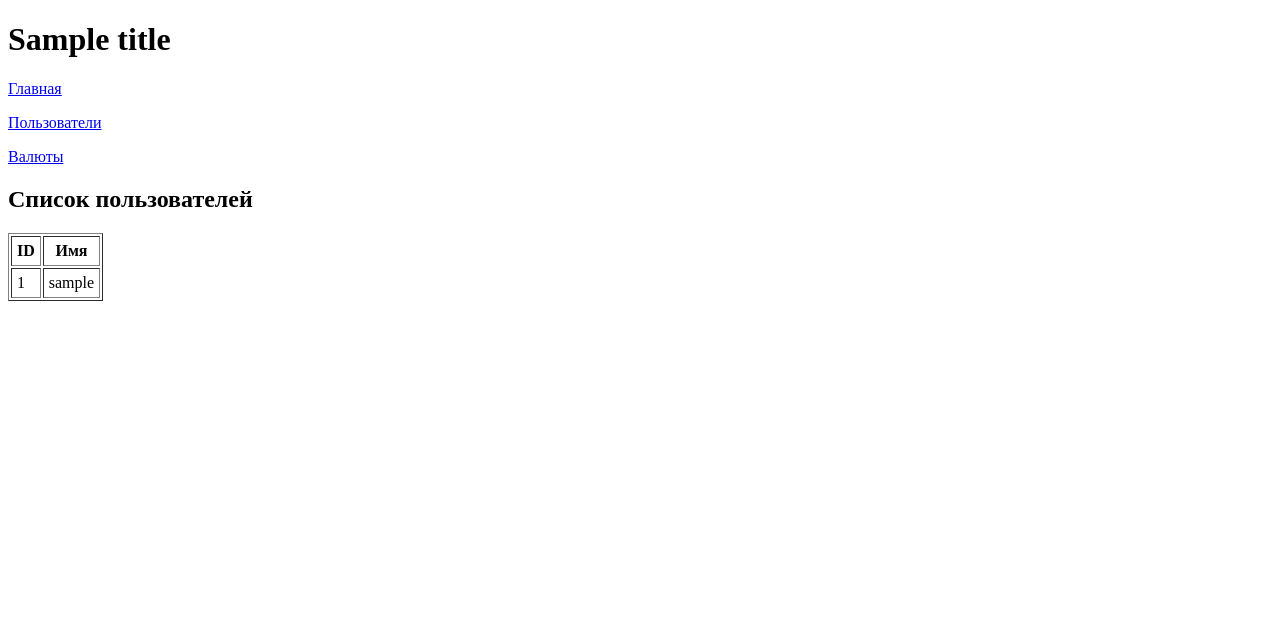
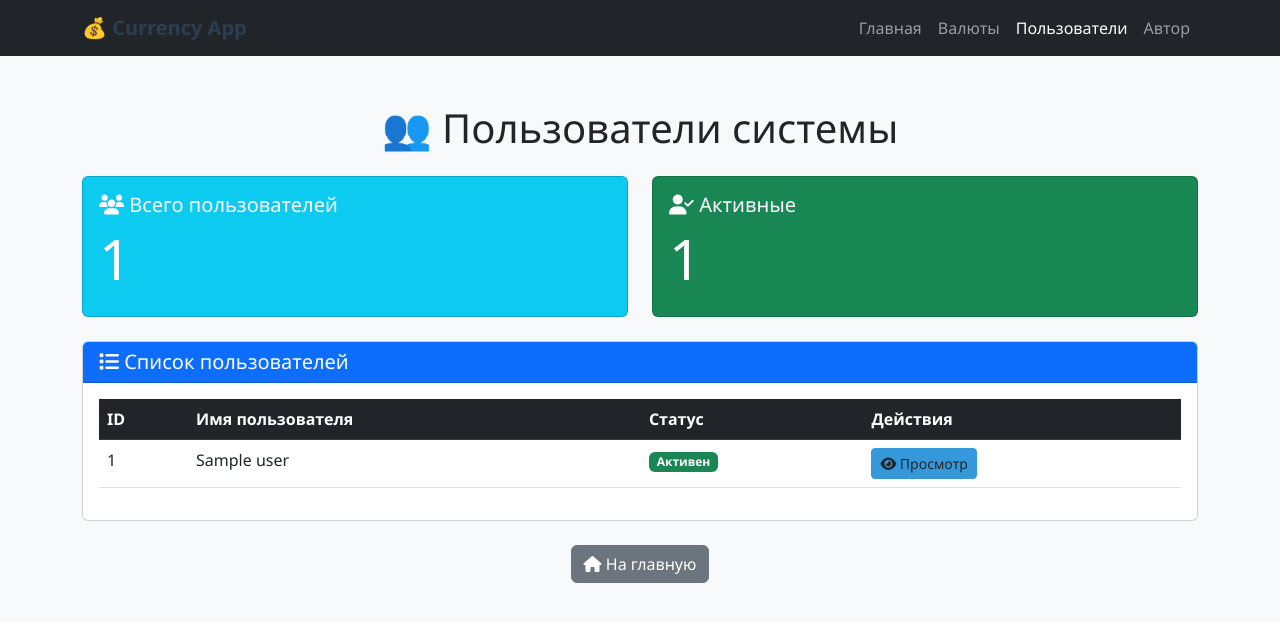
Before and after one commit to sp4tn1c/python, a Python web app: template lr8/templates/users.html in a window 1280 px wide. Shown: the top 622 px of the page. Run offline with Jinja, Linux system fonts and the light colour scheme; the template is opened without the code that fills it: most values are stand-ins (such as "Sample title", 1, 10 or a date in 2020); some libraries are stand-ins or nearby versions.

Commit message:
Update users.html

```diff
--- a/lr8/templates/users.html
+++ b/lr8/templates/users.html
@@ -1,32 +1,133 @@
-<!doctype html>
+<!DOCTYPE html>
 <html lang="ru">
 <head>
     <meta charset="UTF-8">
-    <title>{{ title }}</title>
+    <title>Пользователи</title>
+    <link href="https://cdn.jsdelivr.net/npm/bootstrap@5.3.0/dist/css/bootstrap.min.css" rel="stylesheet">
+    <style>
+        body {
+            background-color: #f8f9fa;
+            font-family: 'Segoe UI', Tahoma, Geneva, Verdana, sans-serif;
+        }
+        .navbar-brand {
+            font-weight: bold;
+            color: #2c3e50 !important;
+        }
+        .user-card {
+            border: none;
+            border-radius: 15px;
+            box-shadow: 0 4px 6px rgba(0,0,0,0.1);
+            transition: transform 0.3s;
+        }
+        .user-card:hover {
+            transform: translateY(-5px);
+        }
+        .btn-view {
+            background-color: #3498db;
+            border-color: #3498db;
+        }
+        .btn-view:hover {
+            background-color: #2980b9;
+            border-color: #2980b9;
+        }
+    </style>
 </head>
 <body>
+    <!-- Навигация -->
+    <nav class="navbar navbar-expand-lg navbar-dark bg-dark">
+        <div class="container">
+            <a class="navbar-brand" href="/">💰 Currency App</a>
+            <button class="navbar-toggler" type="button" data-bs-toggle="collapse" data-bs-target="#navbarNav">
+                <span class="navbar-toggler-icon"></span>
+            </button>
+            <div class="collapse navbar-collapse" id="navbarNav">
+                <ul class="navbar-nav ms-auto">
+                    <li class="nav-item">
+                        <a class="nav-link" href="/">Главная</a>
+                    </li>
+                    <li class="nav-item">
+                        <a class="nav-link" href="/currencies">Валюты</a>
+                    </li>
+                    <li class="nav-item">
+                        <a class="nav-link active" href="/users">Пользователи</a>
+                    </li>
+                    <li class="nav-item">
+                        <a class="nav-link" href="/author">Автор</a>
+                    </li>
+                </ul>
+            </div>
+        </div>
+    </nav>
 
-<h1>{{ title }}</h1>
+    <div class="container mt-5">
+        <h1 class="text-center mb-4">👥 Пользователи системы</h1>
 
-<p><a href="/">Главная</a></p>
-<p><a href="/users">Пользователи</a></p>
-<p><a href="/currencies">Валюты</a></p>
+        <!-- Статистика -->
+        <div class="row mb-4">
+            <div class="col-md-6">
+                <div class="card text-white bg-info">
+                    <div class="card-body">
+                        <h5 class="card-title"><i class="fas fa-users"></i> Всего пользователей</h5>
+                        <h2 class="display-4">{{ total_users }}</h2>
+                    </div>
+                </div>
+            </div>
+            <div class="col-md-6">
+                <div class="card text-white bg-success">
+                    <div class="card-body">
+                        <h5 class="card-title"><i class="fas fa-user-check"></i> Активные</h5>
+                        <h2 class="display-4">{{ total_users }}</h2>
+                    </div>
+                </div>
+            </div>
+        </div>
 
-<h2>Список пользователей</h2>
-
-<table border="1" cellpadding="5">
-    <thead>
-        <tr><th>ID</th><th>Имя</th></tr>
+        <!-- Таблица пользователей -->
+        <div class="card">
+            <div class="card-header bg-primary text-white">
+                <h5 class="mb-0"><i class="fas fa-list"></i> Список пользователей</h5>
+            </div>
+            <div class="card-body">
+                <div class="table-responsive">
+                    <table class="table table-hover">
+                        <thead class="table-dark">
+                            <tr>
+                                <th>ID</th>
+                                <th>Имя пользователя</th>
+                                <th>Статус</th>
+                                <th>Действия</th>
+                            </tr>
                         </thead>
                         <tbody>
                             {% for user in users %}
                             <tr>
                                 <td>{{ user.id }}</td>
-            <td>{{ user.username }}</td>
+                                <td>{{ user.name }}</td>
+                                <td>
+                                    <span class="badge bg-success">Активен</span>
+                                </td>
+                                <td>
+                                    <a href="/user?id={{ user.id }}" class="btn btn-sm btn-view">
+                                        <i class="fas fa-eye"></i> Просмотр
+                                    </a>
+                                </td>
                             </tr>
                             {% endfor %}
                         </tbody>
                     </table>
+                </div>
+            </div>
+        </div>
 
+        <!-- Кнопки навигации -->
+        <div class="text-center mt-4">
+            <a href="/" class="btn btn-secondary">
+                <i class="fas fa-home"></i> На главную
+            </a>
+        </div>
+    </div>
+
+    <script src="https://cdn.jsdelivr.net/npm/bootstrap@5.3.0/dist/js/bootstrap.bundle.min.js"></script>
+    <script src="https://kit.fontawesome.com/a076d05399.js" crossorigin="anonymous"></script>
 </body>
 </html>
```
Lines whose indentation alone changed are shown as unchanged.
